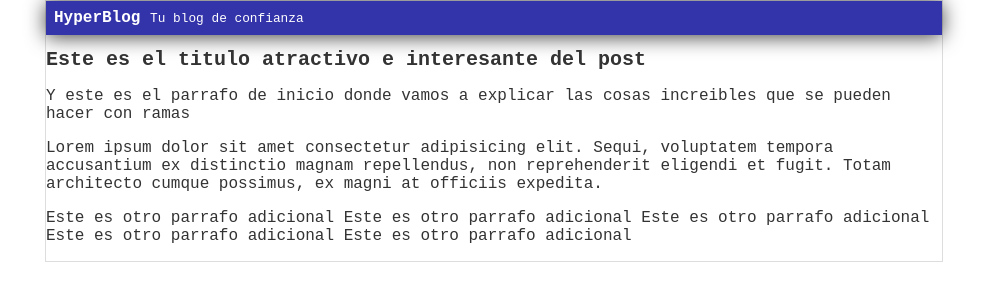
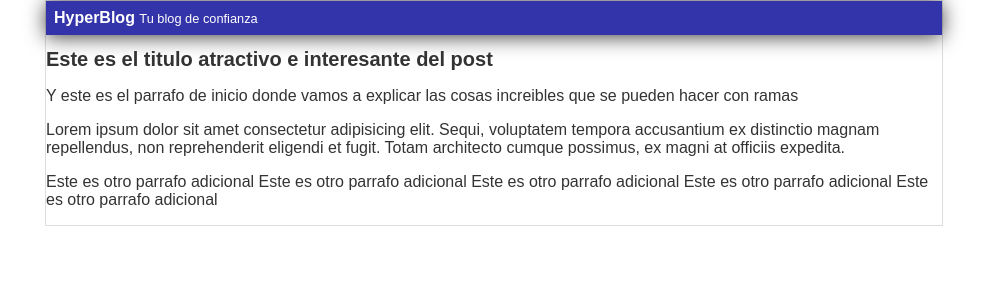
Before and after one commit to MaryAlvarezH/prueba, a plain HTML site: page index.html in a window 1280 px wide. Shown: the whole page, without its empty margins (146-1133 px from the left). Drawn offline with Linux system fonts and the light colour scheme.

Commit message:
se regresa a una tipografia Arial

```diff
--- a/main.css
+++ b/main.css
@@ -1,7 +1,7 @@
 body {
     color:#333;
     text-align: center;
-    font-family: 'Courier New', Courier, monospace, Helvetica, sans-serif;
+    font-family: Arial, Helvetica, sans-serif;
     font-size: 16px;
     margin: 0;
     padding: 0;
```
